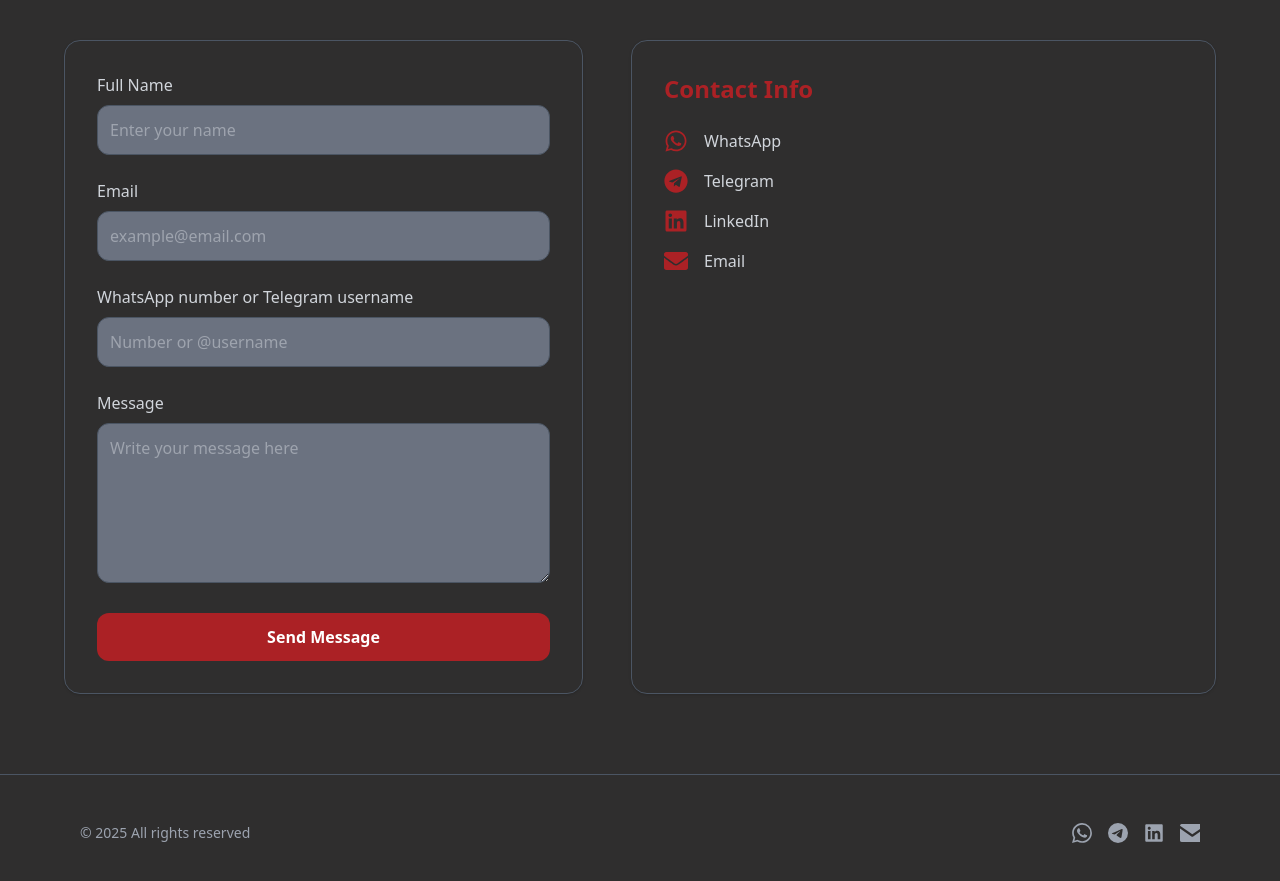
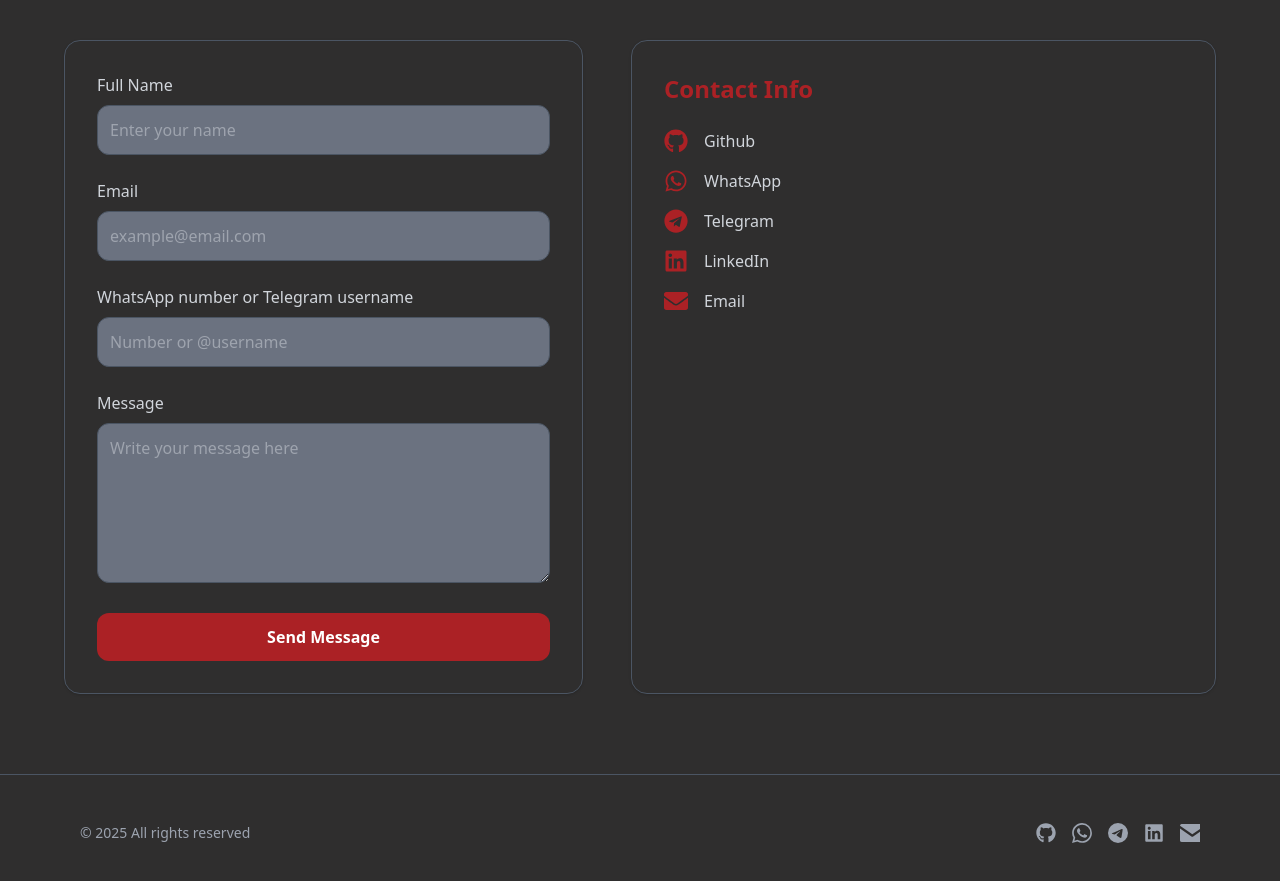
Before and after one commit to redakassoumeh0/my-website, a Next.js app: page / in a window 1280 px wide. Shown: the part 3400-4281 px from the top of the page. Built offline with nearby package versions, Linux system fonts and the light colour scheme.

Commit message:
Add GitHub icon to Contact and Footer components for improved social media links

```diff
--- a/components/Contact.jsx
+++ b/components/Contact.jsx
@@ -2,11 +2,22 @@
 
 import { motion } from "framer-motion";
 import ContactForm from "@/components/ContactForm";
-import { FaWhatsapp, FaTelegram, FaEnvelope, FaLinkedin } from "react-icons/fa";
+import {
+  FaWhatsapp,
+  FaTelegram,
+  FaEnvelope,
+  FaLinkedin,
+  FaGithub,
+} from "react-icons/fa";
 import Link from "next/link";
 
 export default function Contact() {
   const contactLinks = [
+    {
+      icon: FaGithub,
+      label: "Github",
+      href: "https://github.com/redakassoumeh0",
+    },
     {
       icon: FaWhatsapp,
       label: "WhatsApp",
--- a/components/Footer.jsx
+++ b/components/Footer.jsx
@@ -1,11 +1,16 @@
 "use client";
 
 import Link from "next/link";
-import { FaLinkedin } from "react-icons/fa";
+import { FaLinkedin, FaGithub } from "react-icons/fa";
 import { SiMailboxdotorg, SiTelegram, SiWhatsapp } from "react-icons/si";
 
 export default function Footer() {
   const socialLinks = [
+    {
+      icon: <FaGithub className="w-5 h-5" />,
+      href: "https://github.com/redakassoumeh0",
+      label: "Github",
+    },
     {
       icon: <SiWhatsapp className="w-5 h-5" />,
       href: "https://wa.me/963992962532",
```
